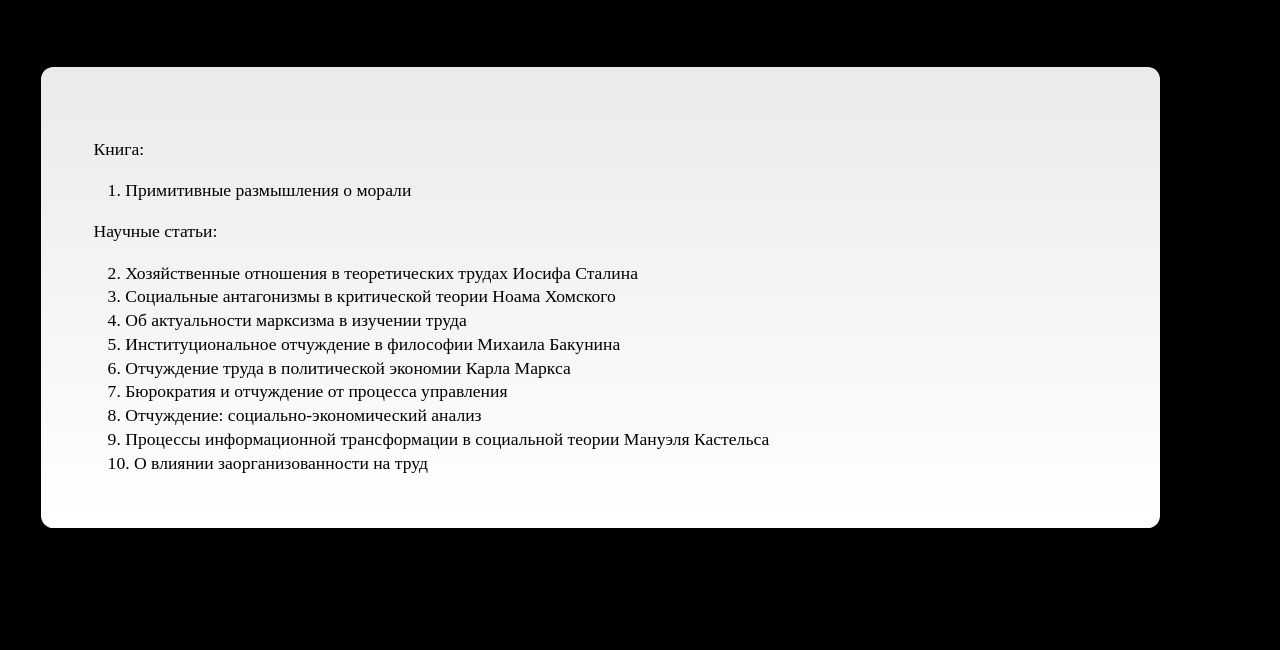
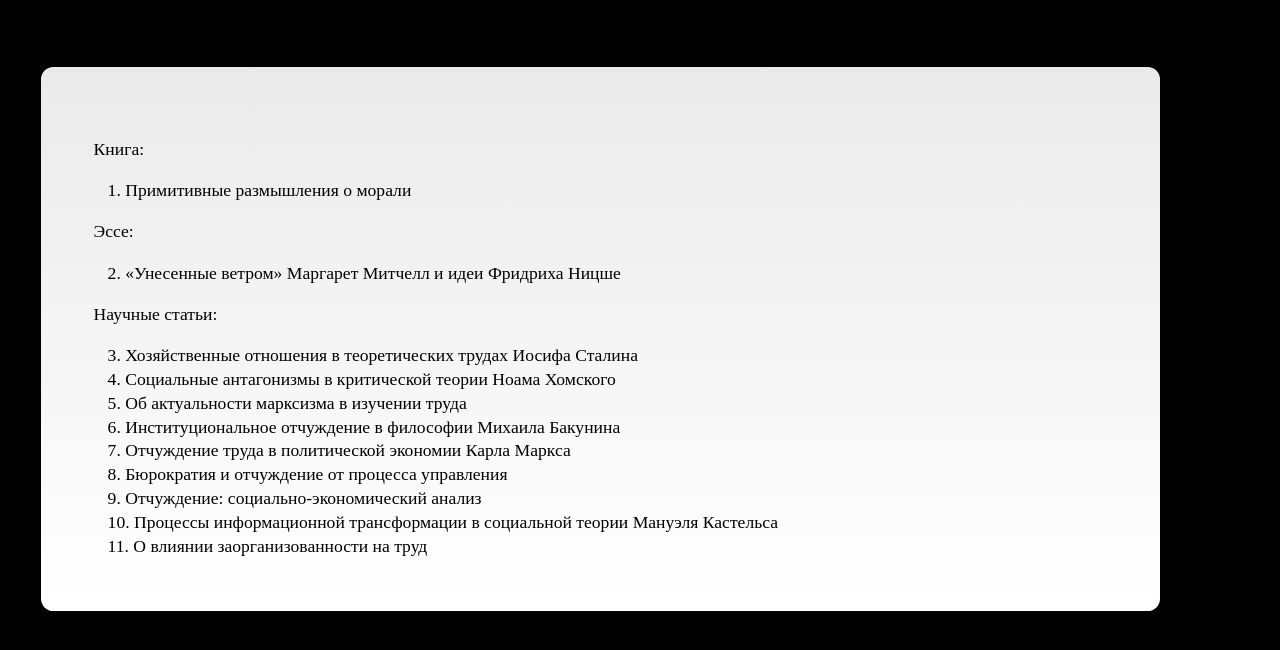
Before and after one commit to jessevirgin/literature, a plain HTML site: page index.html in a window 1280 px wide. Drawn offline with Linux system fonts and the light colour scheme.

Commit message:
Update index.html

```diff
--- a/index.html
+++ b/index.html
@@ -13,6 +13,10 @@
             <p>Книга:</p>
             <a href="https://drive.google.com/file/d/1wyjePNPnxnaSqQUinzsCoXUu7dOHdr6W/view?usp=sharing">
                 Примитивные размышления о морали
+            </a> <br />
+            <p>Эссе:</p>
+            <a href="https://drive.google.com/file/d/1g_62uCwxZFTfBEu1ot4mluf9N7-fDmep/view?usp=sharing">
+                «Унесенные ветром» Маргарет Митчелл и идеи Фридриха Ницше
             </a> <br />
             <p>Научные статьи:</p>
             <a href="https://drive.google.com/file/d/1voXTrS173tFnCIZF0eK8EJK9d4Tj3c55/view?usp=sharing">
```
